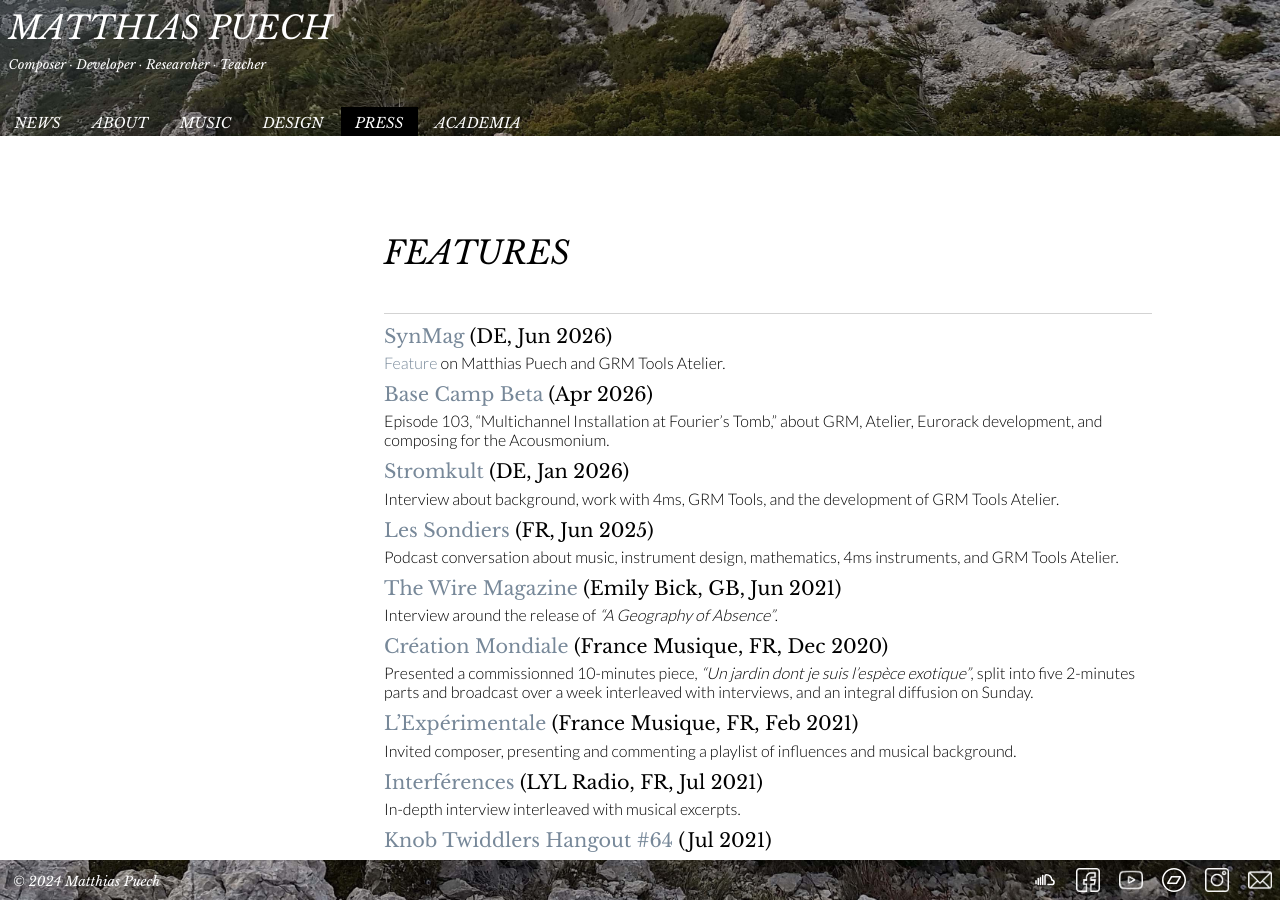
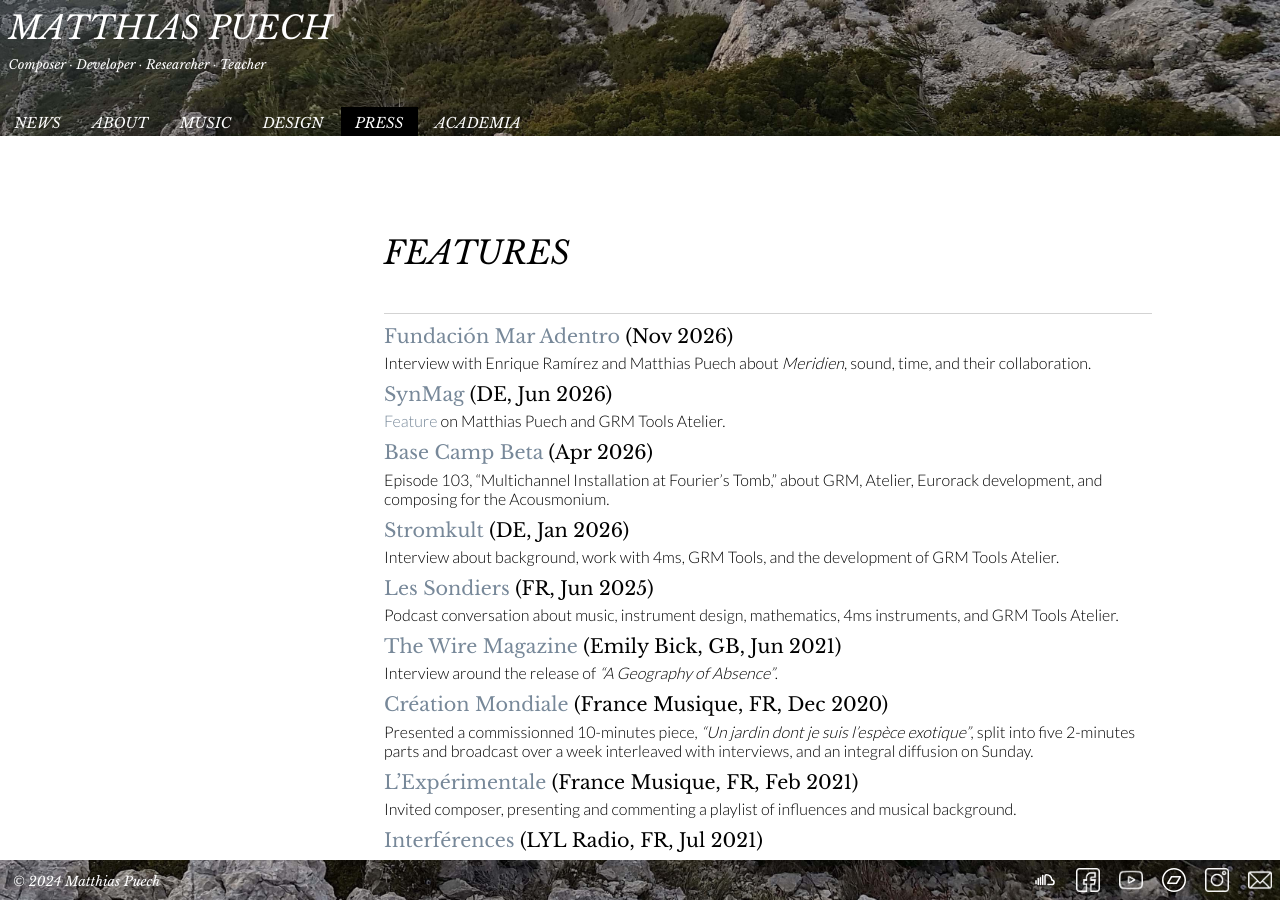
Before and after one commit to mqtthiqs/mqtthiqs.github.io, a Jekyll site: the page built from press.md, in a window 1280 px wide and 900 px high. Built offline with Jekyll 4.4.1, drawn with Linux system fonts in a browser that asks for light colours.

Commit message:
poligonal

```diff
--- a/_data/news.yml
+++ b/_data/news.yml
@@ -1,3 +1,7 @@
+- title: "[_Poligonal N°7_](https://fundacionmaradentro.cl/en/noticias/poligonal-n7-encuentro-arte-naturaleza-temporalidades/) with _Meridien_ by Enrique Ramírez and Matthias Puech"
+  date: 2026-11-07
+  content: Sound performance at the Chilean Museum of Pre-Columbian Art in Santiago on November 7, 2026, as part of Fundación Mar Adentro's gathering on temporalities.
+
 - title: "[Villa Sonora](https://villamedici.it/programme/villa-sonora/) at Villa Médicis with Enrique Ramírez"
   date: 2026-07-17
   content: Improvisation festival performance in Rome as part of Villa Sonora.
--- a/press.md
+++ b/press.md
@@ -6,6 +6,10 @@ title: Press
 ## Features
 
 ---
+
+#### [Fundación Mar Adentro](https://fundacionmaradentro.cl/en/noticias/enrique-ramirez-matthias-puech-meridien/) (Nov 2026)
+
+Interview with Enrique Ramírez and Matthias Puech about _Meridien_, sound, time, and their collaboration.
 
 #### [SynMag](https://www.instagram.com/p/DZei7Huk_hU/?img_index=1) (DE, Jun 2026)
 
```
Also changed, not shown: music.md (+1 -0 lines).
